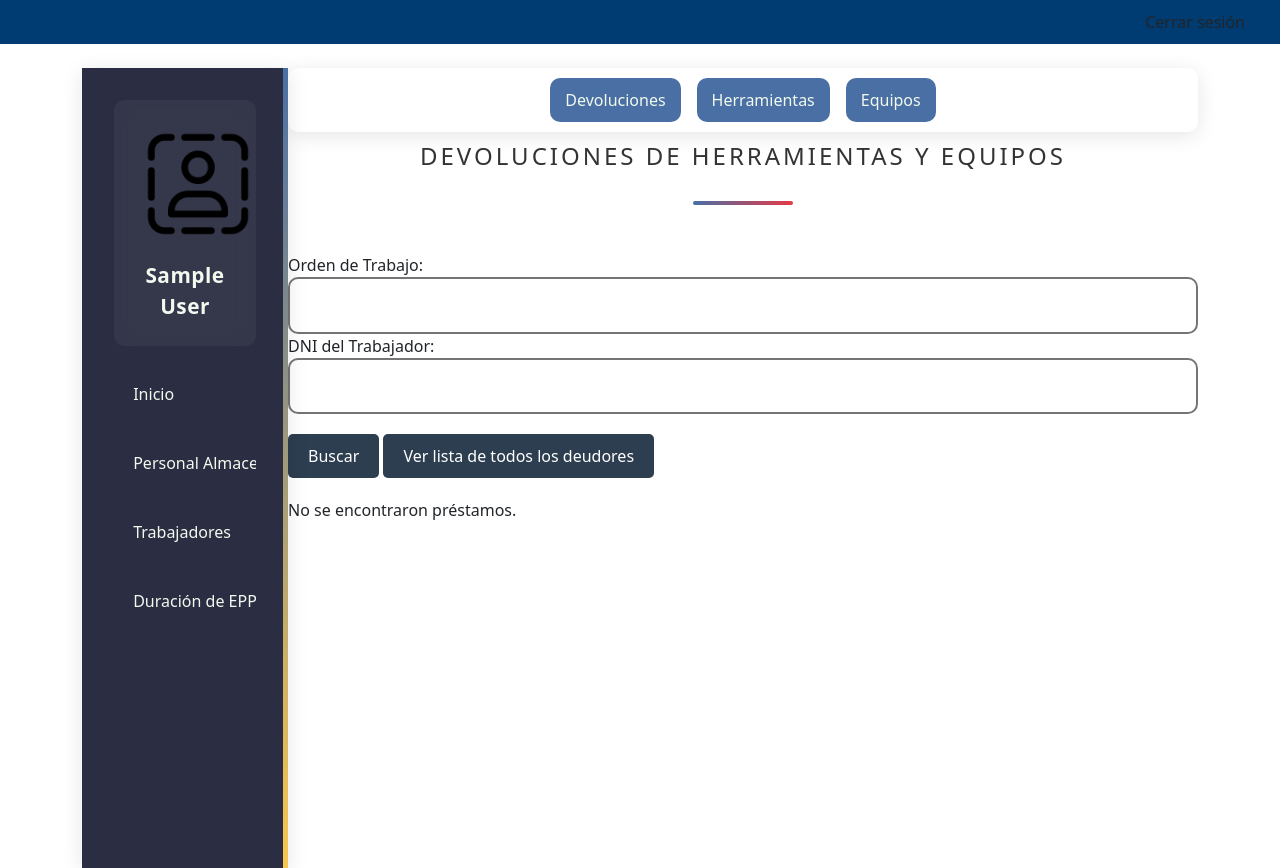
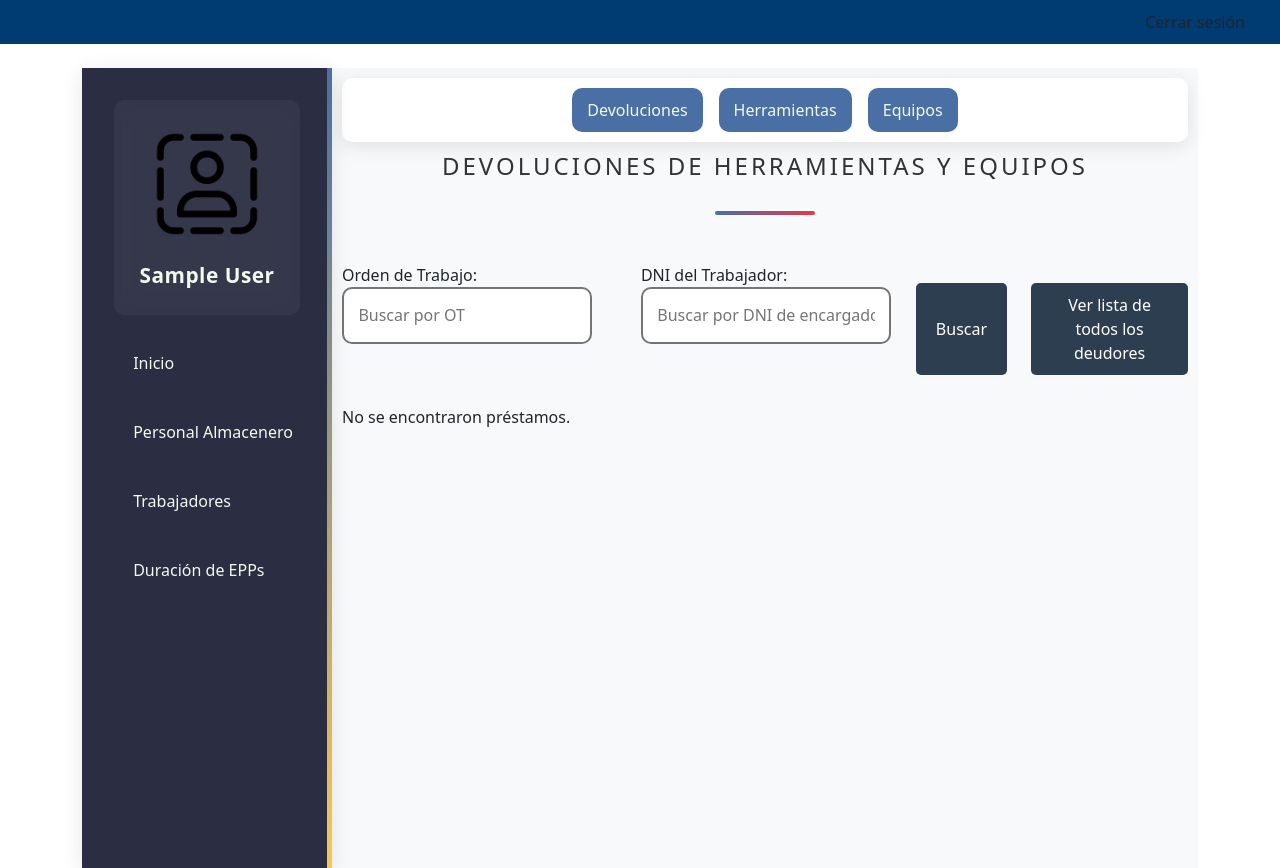
Before and after one commit to matzSoncco/trabajooo, a Django app: page /return in a window 1280 px wide. Run offline with Django 5.2, Linux system fonts and the light colour scheme; the visitor is signed in with stand-in values (Sample User, id 1); some libraries are stand-ins or nearby versions.

Commit message:
se modifica la confirmación ppe

```diff
--- a/misapps/almacen/static/css/styles.css
+++ b/misapps/almacen/static/css/styles.css
@@ -653,3 +653,21 @@
     max-height: 250px; /* Ajusta el tamaño de la previsualización */
     display: block;
 }
+
+.devoluciones {
+    display: flex;
+    justify-content: space-between;
+}
+
+.buscar-dev {
+    display: flex;
+}
+.devoluciones input[type="text"] {
+    width: 250px;
+}
+
+.campo-btn {
+    display: flex;
+    flex-direction: row;
+    align-items: unset;
+}
--- a/misapps/almacen/templates/return.html
+++ b/misapps/almacen/templates/return.html
@@ -26,7 +26,7 @@
             </nav>
         </div>
     </aside>
-    <section class="contendor-lateral-derecho">
+    <section class="contenedor-lateral-derecho">
         <nav class="navegacion-link-formularios-top">
             <a class="link-form" href="{% url 'return'%}">Devoluciones</a>
             <a class="link-form" href="{% url 'return_tool'%}">Herramientas</a>
@@ -35,15 +35,21 @@
         <div class="titulo-pagina">
             <h2>Devoluciones de Herramientas y Equipos</h2>
         </div>
-        <form method="get" action="{% url 'return' %}">
-            <label for="work_order">Orden de Trabajo:</label>
-            <input type="text" id="work_order" name="work_order">
-
-            <label for="worker_dni">DNI del Trabajador:</label>
-            <input type="text" id="worker_dni" name="worker_dni">
-
-            <button type="submit">Buscar</button>
-            <button type="submit" name="view_debtors" value="1">Ver lista de todos los deudores</button>
+        <form class="devoluciones" method="get" action="{% url 'return' %}">
+            <div class="fila-form">
+                <div class="campo">
+                    <label for="work_order">Orden de Trabajo:</label>
+                    <input type="text" id="work_order" name="work_order" placeholder="Buscar por OT">
+                </div>
+                <div class="campo">
+                    <label for="worker_dni">DNI del Trabajador:</label>
+                    <input type="text" id="worker_dni" name="worker_dni" placeholder="Buscar por DNI de encargado">
+                </div>
+            </div>
+            <div class="fila-form">
+                <button type="submit">Buscar</button>
+                <button type="submit" name="view_debtors" value="1">Ver lista de todos los deudores</button>
+            </div>
         </form>
 
         {% if tool_loans or equipment_loans %}
--- a/misapps/almacen/views.py
+++ b/misapps/almacen/views.py
@@ -2878,6 +2878,7 @@
             print("Datos recibidos:", json.dumps(data, indent=2))  # Depuración mejorada
             ppe_loans = data.get('ppe_loans', [])
             responses = []
+            created_or_updated_loans = []
 
             for loan in ppe_loans:
                 try:
@@ -2909,26 +2910,29 @@
                         # Calcular la nueva fecha de expiración
                         new_expiration_date = loan_date + timedelta(days=ppe.duration)
 
-                        # Verificar si ya existe un préstamo activo
-                        active_loan = PpeLoan.objects.filter(
-                            ppe=ppe,
-                            worker=worker,
-                            loanDate__lte=loan_date,
-                            expirationDate__gte=loan_date
-                        ).first()
-
-                        if active_loan and not (is_renewal or is_assigned):
+                        # Verificar si ya existe un préstamo activo (solo para renovaciones)
+                        active_loan = None
+                        if is_renewal:
+                            active_loan = PpeLoan.objects.filter(
+                                ppe=ppe,
+                                worker=worker,
+                                loanDate__lte=loan_date,
+                                expirationDate__gte=loan_date
+                            ).first()
+
+                        if is_renewal and not active_loan:
                             responses.append({
                                 'success': False,
-                                'error': f'Ya existe un préstamo activo para {ppe_name} asignado a {worker_name}'
+                                'error': f'No se encontró un préstamo activo para renovar {ppe_name} asignado a {worker_name}'
                             })
                             continue
 
-                        if ppe.quantity >= quantity:
-                            if active_loan and (is_renewal or is_assigned):
+                        if ppe.quantity >= quantity or is_renewal:
+                            if active_loan and is_renewal:
                                 # Actualizar el préstamo existente
                                 active_loan.expirationDate = new_expiration_date
                                 active_loan.save()
+                                created_or_updated_loans.append(active_loan)
                             else:
                                 # Crear un nuevo préstamo
                                 new_loan = PpeLoan(
@@ -2942,17 +2946,19 @@
                                     confirmed=True
                                 )
                                 new_loan.save()
+                                created_or_updated_loans.append(new_loan)
                                 History.objects.create(
                                     content_type=ContentType.objects.get_for_model(PpeLoan),
                                     object_name=ppe.name,
-                                    action='Loan Created',
+                                    action='Loan Created' if not is_assigned else 'Loan Assigned',
                                     user=request.user,
                                     timestamp=timezone.now()
                                 )
-                                ppe.quantity -= quantity
-                                ppe.save()
+                                if not is_renewal:
+                                    ppe.quantity -= quantity
+                                    ppe.save()
                         else:
-                            responses.append({'success': False, 'error': 'Cantidad insuficiente disponible'})
+                            responses.append({'success': False, 'error': f'Cantidad insuficiente disponible para {ppe_name}'})
                             continue
 
                     except Ppe.DoesNotExist:
@@ -2970,13 +2976,27 @@
             if any(not r['success'] for r in responses):
                 return JsonResponse({'success': False, 'errors': responses}, status=400)
 
-            return JsonResponse({'success': True, 'messages': responses})
+            # Serializar los préstamos creados o actualizados
+            serialized_loans = [
+                {
+                    'worker_dni': loan.workerDni,
+                    'worker_name': loan.worker.name,
+                    'worker_surname': loan.worker.surname,
+                    'ppe_name': loan.ppe.name,
+                    'loan_amount': loan.loanAmount,
+                    'loan_date': loan.loanDate.strftime('%Y-%m-%d'),
+                    'expiration_date': loan.expirationDate.strftime('%Y-%m-%d')
+                }
+                for loan in created_or_updated_loans
+            ]
+
+            return JsonResponse({'success': True, 'messages': responses, 'created_loans': serialized_loans})
 
         except json.JSONDecodeError:
             return JsonResponse({'success': False, 'error': 'Error al decodificar JSON'}, status=400)
         except Exception as e:
             print(f"Error general: {str(e)}")
-            print(f"Traceback: {traceback.format_exc()}")  # Imprime el traceback completo
+            print(f"Traceback: {traceback.format_exc()}")
             return JsonResponse({'success': False, 'error': str(e)}, status=500)
 
     return JsonResponse({'success': False, 'error': 'Método no permitido'}, status=405)
```
Also changed, not shown: misapps/almacen/templates/add_ppe_loan.html (+30 -2 lines), misapps/almacen/migrations/0002_tool_creationdate_alter_material_creationdate_and_more.py (deleted), misapps/almacen/migrations/0003_alter_history_action.py (deleted), misapps/almacen/migrations/0004_alter_history_action.py (deleted).
